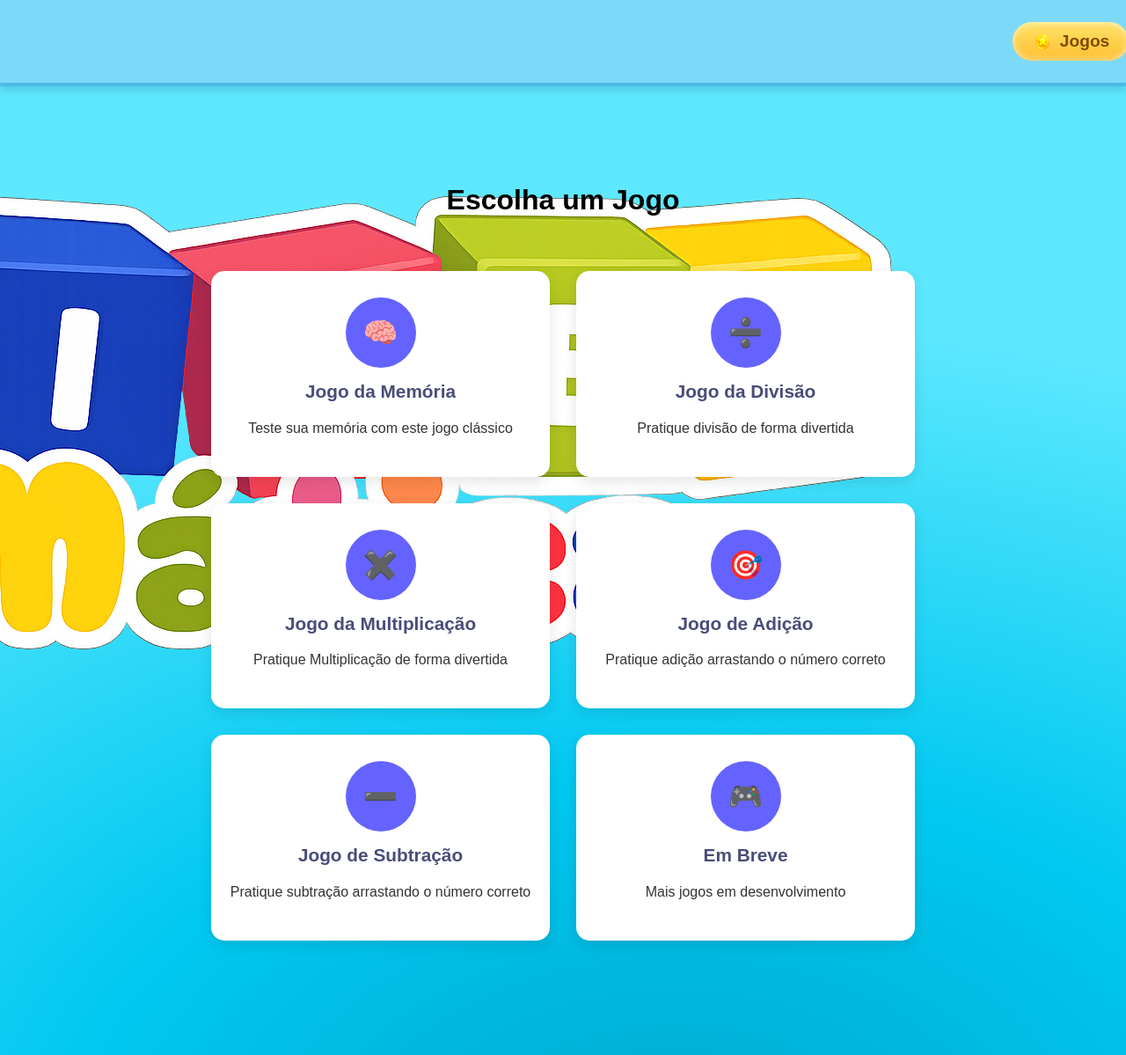
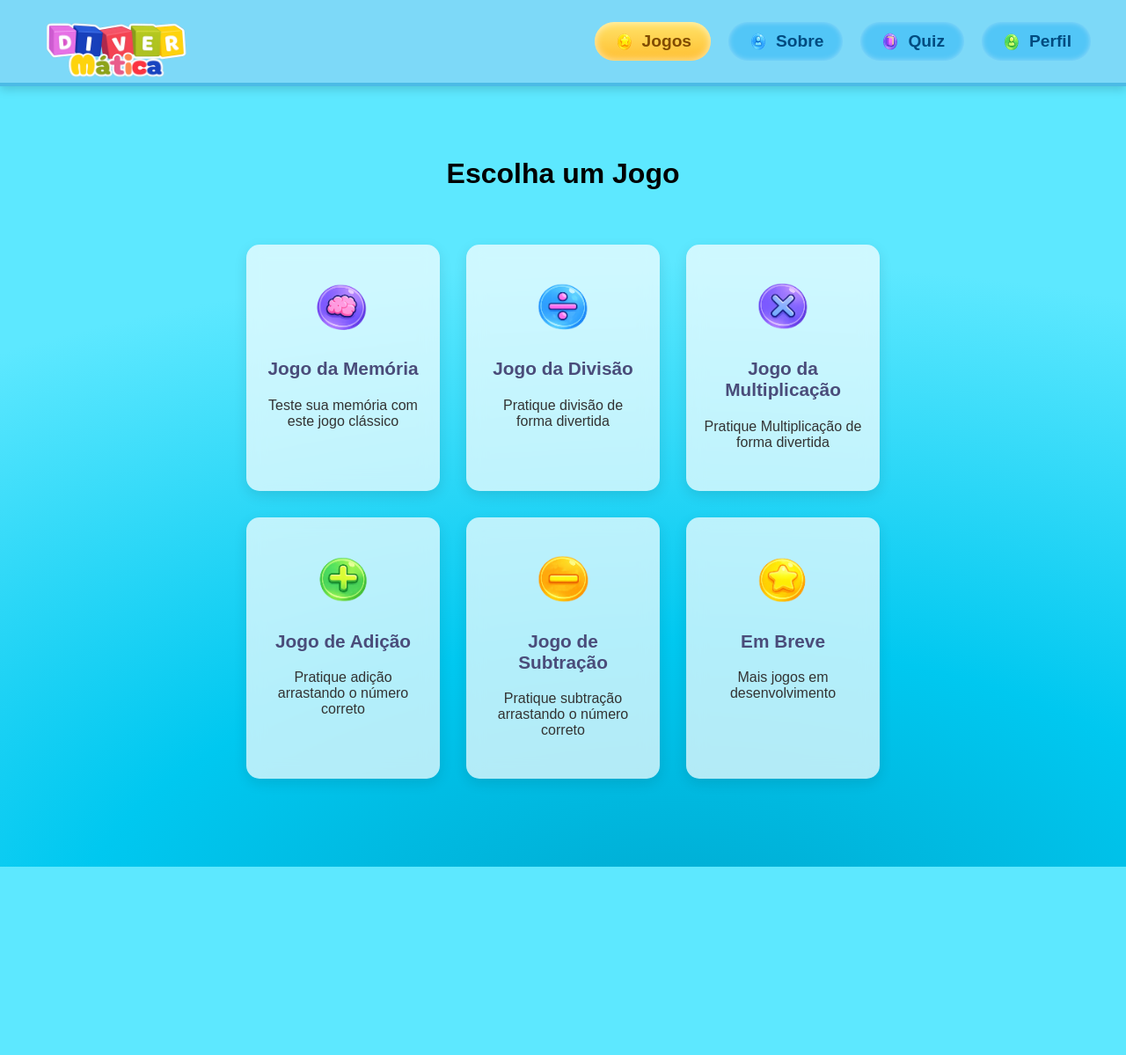
Before and after one commit to Ritaaissac/Divermatica, a Flask app: page /jogos in a window 1280 px wide; the page is wider, and only the part inside the window is pictured. Shown: that part at 88% size. After the commit the page ends 985 px from the top of that part, so only its background shows below. Run offline with Flask 3, Linux system fonts and the light colour scheme.

Commit message:
Retirei algumas coisas desnecessárias, atualizei a página de jogos

```diff
--- a/app.py
+++ b/app.py
@@ -3,7 +3,6 @@ from flask import Flask
 from config import Config
 from extensions import init_app, db
 
-# import route modules
 from controllers import main_controller, product_controller
 
 
@@ -11,14 +10,12 @@ def create_app():
     app = Flask(__name__)
     app.config.from_object(Config)
 
-    # initialize extensions
     init_app(app)
 
-    # register routes from modules
+
     main_controller.init_app(app)
     product_controller.init_app(app)
 
-    # create database file if it doesn't exist
     if not os.path.exists('usuarios.db'):
         with app.app_context():
             db.create_all()
--- a/static/css/pato.css
+++ b/static/css/pato.css
@@ -162,11 +162,6 @@ footer{
   padding: 0;
 }
 
-html, body {
-  height: 100%;
-  font-family: "Inter", Arial, sans-serif;
-  background: linear-gradient(180deg, #b7d9ff, #d6e8ff);
-}
 
 /* ===== CONTAINER ===== */
 .container {
--- a/static/css/styles.css
+++ b/static/css/styles.css
@@ -131,19 +131,19 @@ footer {
     margin: 10px auto 0 auto;
     box-shadow: 0 2px 8px rgba(0,0,0,0.07);
     position: relative;
-    bottom: -350px;
+    bottom: -400px;
     width: 400px;
     height: 200px;
 }
 
 .botoes-box .btn1,
 .botoes-box .btn2 {
-    width: 250px;
-    height: 50px;
+    width: 300px;
+    height: 70px;
     margin: 10px 0;
     border-radius: 50px;
     font-family: 'Lilita One', cursive;
-    font-size: 28px;
+    font-size: 36px;
     position: relative;
     font-weight: normal;
 }
@@ -176,20 +176,21 @@ form button:hover {
 /* ===== MENU DE JOGOS ===== */
 .menu-jogos {
     text-align: center;
-    padding: 50px 20px;
+    padding: 20px;
 }
 
 .jogos-grid {
     display: grid;
-    grid-template-columns: repeat(auto-fit, minmax(250px, 1fr));
+    grid-template-columns: repeat(3, 1fr);
     gap: 30px;
-    max-width: 800px;
+    max-width: 60%;
     margin: 0 auto;
     padding: 40px 0;
 }
 
 .jogo-card {
-    background: white;
+    background: rgba(255, 255, 255, 0.7);
+    backdrop-filter: blur(10px);
     border-radius: 15px;
     padding: 30px 20px;
     box-shadow: 0 5px 15px rgba(0,0,0,0.1);
@@ -213,13 +214,7 @@ form button:hover {
     width: 80px;
     height: 80px;
     margin: 0 auto;
-    background: #6563FF;
-    border-radius: 50%;
-    display: flex;
-    align-items: center;
-    justify-content: center;
-    color: white;
-    font-size: 2em;
+    object-fit: contain;
 }
 
 /* ===== RESPONSIVIDADE ===== */
--- a/templates/base.html
+++ b/templates/base.html
@@ -35,14 +35,22 @@
         .nav-container {
             display: flex;
             align-items: center;
-            justify-content: flex-start; /* 👈 muda aqui */
+            justify-content: space-between; /* 👈 muda aqui */
             gap: 30px; /* espaço entre logo e menu */
+            width: 100%;
+            padding: 0 40px;
         }
 
         .nav-logo {
-            height: 70px;
-            margin-right: 20px;
+            height: 80px;
+            margin-right: 0;
+            margin-top: -10px;
 
+        }
+
+        .nav-logo img {
+            height: 120px;
+            width: auto;
         }
 
         /* MENU */
@@ -102,22 +110,22 @@
             <!-- LINKS -->
             <nav class="nav-menu">
                 <a class="nav-item active">
-                    <img src="/static/icons/estrela_jogos_icon.png">
+                    <img src="{{ url_for('static', filename='icons/estrela_jogos_icon.png') }}">
                     Jogos
                 </a>
 
                 <a class="nav-item">
-                    <img src="/static/icons/sobre_icon.png">
+                    <img src="{{ url_for('static', filename='icons/sobre_icon.png') }}">
                     Sobre
                 </a>
 
                 <a class="nav-item">
-                    <img src="/static/icons/quiz_icon.png">
+                    <img src="{{ url_for('static', filename='icons/quiz_icon.png') }}">
                     Quiz
                 </a>
 
                 <a class="nav-item">
-                    <img src="/static/icons/perfil_icon.png">
+                    <img src="{{ url_for('static', filename='icons/perfil_icon.png') }}">
                     Perfil
                 </a>
             </nav>
--- a/templates/jogos.html
+++ b/templates/jogos.html
@@ -11,33 +11,33 @@
         <h1>Escolha um Jogo</h1>
         <div class="jogos-grid">
             <a href="{{ url_for('jogo_memoria') }}" class="jogo-card">
-                <div class="jogo-icon">🧠</div>
+                <img class="jogo-icon" src="{{ url_for('static', filename='icons/jogo_memoria_icon.png') }}" alt="Jogo da Memória">
                 <h3>Jogo da Memória</h3>
                 <p>Teste sua memória com este jogo clássico</p>
             </a>
             <a href="{{ url_for('jogo_divisao') }}" class="jogo-card">
-                <div class="jogo-icon">➗</div>
+                <img class="jogo-icon" src="{{ url_for('static', filename='icons/jogo_divisao_icon.png') }}" alt="Jogo da Divisão">
                 <h3>Jogo da Divisão</h3>
                 <p>Pratique divisão de forma divertida</p>
             </a>
             <a href="{{ url_for('jogo_multiplicacao') }}" class="jogo-card">
-                <div class="jogo-icon">✖️</div>
+                <img class="jogo-icon" src="{{ url_for('static', filename='icons/jogo_multiplicacao_icon.png') }}" alt="Jogo da Multiplicação">
                 <h3>Jogo da Multiplicação</h3>
                 <p>Pratique Multiplicação de forma divertida</p>
             </a>
             <a href="{{ url_for('jogo_adicao') }}" class="jogo-card">
-                <div class="jogo-icon">🎯</div>
+                <img class="jogo-icon" src="{{ url_for('static', filename='icons/jogo_adicao_icon.png') }}" alt="Jogo de Adição">
                 <h3>Jogo de Adição</h3>
                 <p>Pratique adição arrastando o número correto</p>
             </a>
             <a href="{{ url_for('jogo_subtracao') }}" class="jogo-card">
-                <div class="jogo-icon">➖</div>
+                <img class="jogo-icon" src="{{ url_for('static', filename='icons/jogo_subtracao_icon.png') }}" alt="Jogo de Subtração">
                 <h3>Jogo de Subtração</h3>
                 <p>Pratique subtração arrastando o número correto</p>
             </a>
             <!-- Adicione mais jogos aqui no futuro -->
             <a href="#" class="jogo-card">
-                <div class="jogo-icon">🎮</div>
+                <img class="jogo-icon" src="{{ url_for('static', filename='icons/estrela_jogos_icon.png') }}" alt="Em Breve">
                 <h3>Em Breve</h3>
                 <p>Mais jogos em desenvolvimento</p>
             </a>
```
Also changed, not shown: static/css/index.css (+9 -21 lines), templates/index.html (+8 -8 lines), static/index/estrela.png (renamed from static/estrela.png), static/index/favo_de_baixo.png (renamed from static/favo_de_baixo.png), static/index/favo_de_cima.png (renamed from static/favo_de_cima.png), static/index/num2amarelo.png (renamed from static/num2amarelo.png), static/index/num2rosa.png (renamed from static/num2rosa.png), static/index/num4.png (renamed from static/num4.png), static/index/numtres.png (renamed from static/numtres.png), static/index/nuvemazul.png (renamed from static/nuvemazul.png), static/index/nuvemverde.png (renamed from static/nuvemverde.png), static/mascote_apontando.png (deleted).
